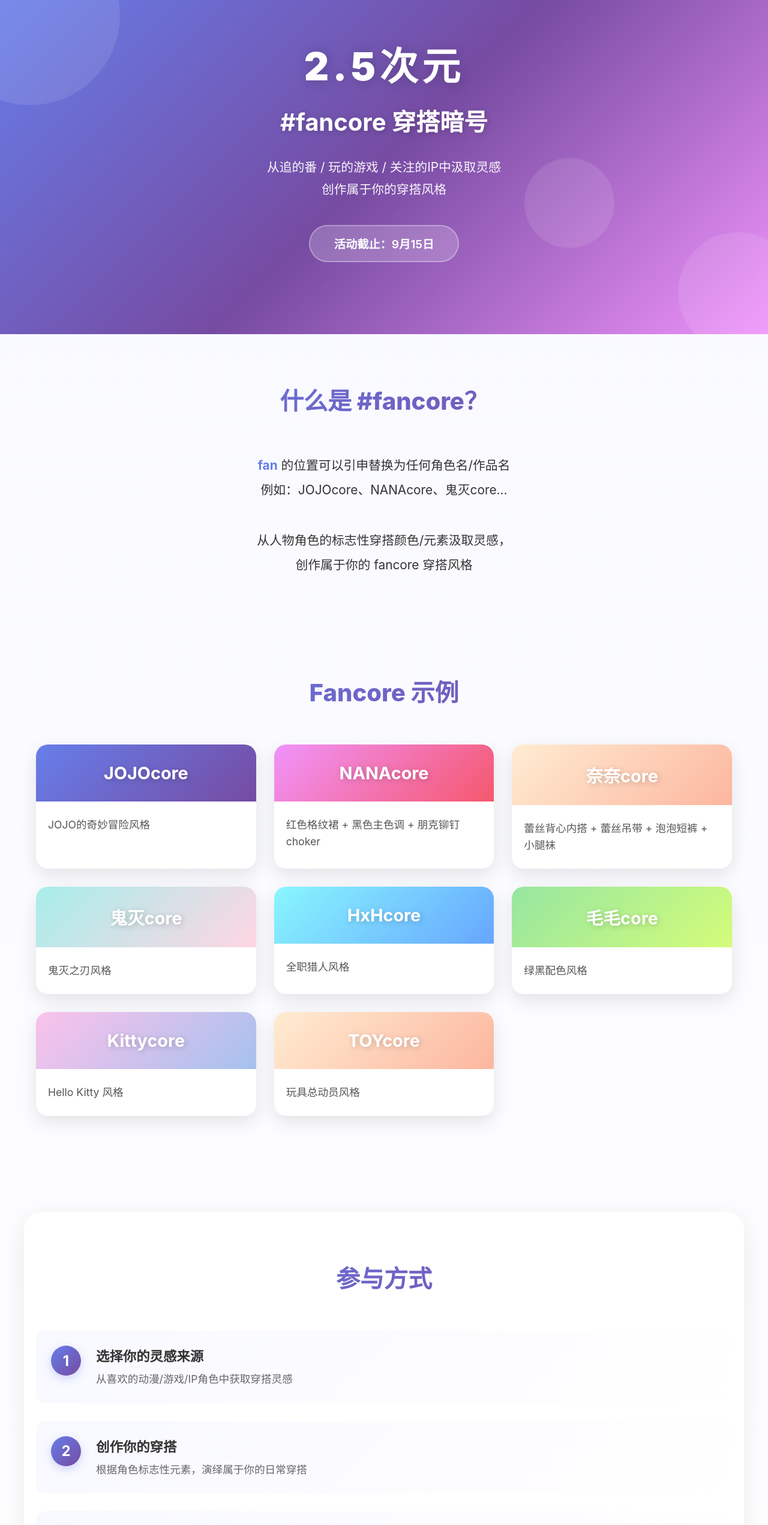
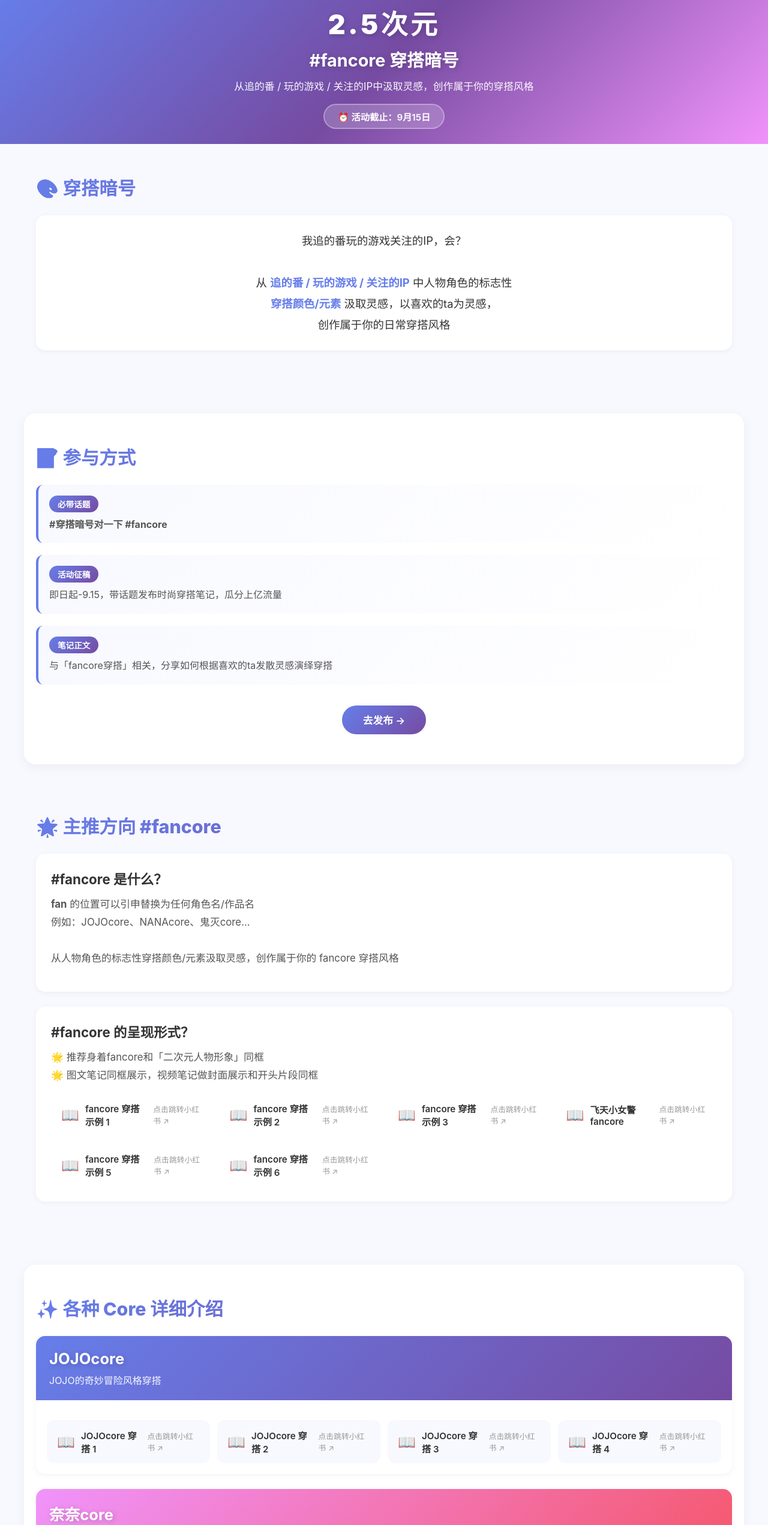
Before and after one commit to myoni113/fancore-brief, a Vue app: page / in a window 1280 px wide. Shown: the part 20-2562 px from the top of the page at 60% size. Built offline with nearby package versions, Linux system fonts and the light colour scheme.

Commit message:
feat: 按brief结构重写页面，Hero压缩30%，加入所有core笔记链接

```diff
--- a/src/pages/Home.vue
+++ b/src/pages/Home.vue
@@ -1,87 +1,151 @@
 <template>
   <div class="home">
-    <!-- Hero Section -->
+    <!-- Hero - 30% 高度 -->
     <section class="hero">
       <div class="hero-content">
         <h1 class="hero-title">2.5次元</h1>
         <h2 class="hero-subtitle">#fancore 穿搭暗号</h2>
-        <p class="hero-desc">从追的番 / 玩的游戏 / 关注的IP中汲取灵感<br/>创作属于你的穿搭风格</p>
-        <div class="hero-cta">
-          <span class="deadline">活动截止：9月15日</span>
-        </div>
-      </div>
-      <div class="hero-decoration">
-        <div class="deco-circle c1"></div>
-        <div class="deco-circle c2"></div>
-        <div class="deco-circle c3"></div>
+        <p class="hero-desc">从追的番 / 玩的游戏 / 关注的IP中汲取灵感，创作属于你的穿搭风格</p>
+        <span class="deadline">⏰ 活动截止：9月15日</span>
       </div>
     </section>
 
-    <!-- What is Fancore -->
-    <section class="section what-is">
-      <h2 class="section-title">什么是 #fancore？</h2>
-      <div class="what-is-content">
-        <p class="what-is-text">
-          <strong>fan</strong> 的位置可以引申替换为任何角色名/作品名<br/>
-          例如：JOJOcore、NANAcore、鬼灭core...<br/><br/>
-          从人物角色的标志性穿搭颜色/元素汲取灵感，<br/>
-          创作属于你的 fancore 穿搭风格
+    <!-- 1. 穿搭暗号 -->
+    <section class="section">
+      <h2 class="section-title">🎨 穿搭暗号</h2>
+      <div class="content-box">
+        <p class="intro-text">
+          我追的番玩的游戏关注的IP，会？<br/><br/>
+          从 <strong>追的番 / 玩的游戏 / 关注的IP</strong> 中人物角色的标志性<br/>
+          <strong>穿搭颜色/元素</strong> 汲取灵感，以喜欢的ta为灵感，<br/>
+          创作属于你的日常穿搭风格
         </p>
       </div>
     </section>
 
-    <!-- Fancore Examples -->
-    <section class="section examples">
-      <h2 class="section-title">Fancore 示例</h2>
-      <div class="examples-grid">
-        <div class="example-card" v-for="example in examples" :key="example.name">
-          <div class="example-header" :style="{ background: example.gradient }">
-            <h3>{{ example.name }}</h3>
-          </div>
-          <div class="example-body">
-            <p v-if="example.desc">{{ example.desc }}</p>
-            <p v-else class="coming-soon">即将揭晓</p>
-          </div>
+    <!-- 2. 参与方式 -->
+    <section class="section alt-bg">
+      <h2 class="section-title">📝 参与方式</h2>
+      <div class="participate-item">
+        <span class="label">必带话题</span>
+        <p class="hashtags">#穿搭暗号对一下 #fancore</p>
+      </div>
+      <div class="participate-item">
+        <span class="label">活动征稿</span>
+        <p>即日起-9.15，带话题发布时尚穿搭笔记，瓜分上亿流量</p>
+      </div>
+      <div class="participate-item">
+        <span class="label">笔记正文</span>
+        <p>与「fancore穿搭」相关，分享如何根据喜欢的ta发散灵感演绎穿搭</p>
+      </div>
+      <div class="publish-wrap">
+        <a href="https://www.xiaohongshu.com/publish/publish" target="_blank" class="btn-publish">去发布 →</a>
+      </div>
+    </section>
+
+    <!-- 3. 主推方向 #fancore -->
+    <section class="section">
+      <h2 class="section-title">🌟 主推方向 #fancore</h2>
+
+      <!-- #fancore 是什么 -->
+      <div class="content-box">
+        <h3 class="sub-title">#fancore 是什么？</h3>
+        <p class="desc-text">
+          <strong>fan</strong> 的位置可以引申替换为任何角色名/作品名<br/>
+          例如：JOJOcore、NANAcore、鬼灭core...<br/><br/>
+          从人物角色的标志性穿搭颜色/元素汲取灵感，创作属于你的 fancore 穿搭风格
+        </p>
+      </div>
+
+      <!-- #fancore 的呈现形式 -->
+      <div class="content-box">
+        <h3 class="sub-title">#fancore 的呈现形式？</h3>
+        <p class="desc-text">
+          🌟 推荐身着fancore和「二次元人物形象」同框<br/>
+          🌟 图文笔记同框展示，视频笔记做封面展示和开头片段同框
+        </p>
+        <div class="notes-grid">
+          <a v-for="note in presentationNotes" :key="note.id" :href="getNoteUrl(note.id)" target="_blank" class="note-card">
+            <span class="note-icon">📖</span>
+            <span class="note-title">{{ note.title }}</span>
+            <span class="note-hint">点击跳转小红书 ↗</span>
+          </a>
         </div>
       </div>
     </section>
 
-    <!-- How to Participate -->
-    <section class="section participate">
-      <h2 class="section-title">参与方式</h2>
-      <div class="steps">
-        <div class="step">
-          <div class="step-number">1</div>
-          <div class="step-content">
-            <h3>选择你的灵感来源</h3>
-            <p>从喜欢的动漫/游戏/IP角色中获取穿搭灵感</p>
+    <!-- 4. 各种 core 详细介绍 -->
+    <section class="section alt-bg">
+      <h2 class="section-title">✨ 各种 Core 详细介绍</h2>
+
+      <div v-for="core in cores" :key="core.name" class="core-detail">
+        <div class="core-header" :style="{ background: core.gradient }">
+          <h3>{{ core.name }}</h3>
+          <p v-if="core.desc">{{ core.desc }}</p>
+        </div>
+        <div class="core-notes">
+          <a v-for="note in core.notes" :key="note.id" :href="getNoteUrl(note.id)" target="_blank" class="note-card">
+            <span class="note-icon">📖</span>
+            <span class="note-title">{{ note.title }}</span>
+            <span class="note-hint">点击跳转小红书 ↗</span>
+          </a>
+        </div>
+      </div>
+    </section>
+
+    <!-- 5. 你的 #fancore -->
+    <section class="section">
+      <h2 class="section-title">💫 你的 #fancore？</h2>
+      <div class="content-box center">
+        <p class="desc-text">
+          期待发布属于你的fancore，给到只有同推才能认出的穿搭暗号
+        </p>
+        <p class="tip-text">
+          *标题正文推荐出现人物角色/动漫名+穿搭相关关键词
+        </p>
+        <a href="https://www.xiaohongshu.com/publish/publish" target="_blank" class="btn-publish">
+          点击发布 →
+        </a>
+      </div>
+    </section>
+
+    <!-- 6. 其他内容方向 -->
+    <section class="section alt-bg">
+      <h2 class="section-title">🎬 其他内容方向</h2>
+      <div class="other-directions">
+        <div class="direction-card">
+          <h4>影响穿搭审美的动画</h4>
+        </div>
+        <div class="direction-card">
+          <h4>阿宅现生怎么穿</h4>
+          <div class="core-notes">
+            <a href="https://www.xiaohongshu.com/explore/697ed2d7000000000a0331b7" target="_blank" class="note-card">
+              <span class="note-icon">📖</span>
+              <span class="note-title">阿宅现生穿搭</span>
+              <span class="note-hint">点击跳转小红书 ↗</span>
+            </a>
           </div>
         </div>
-        <div class="step">
-          <div class="step-number">2</div>
-          <div class="step-content">
-            <h3>创作你的穿搭</h3>
-            <p>根据角色标志性元素，演绎属于你的日常穿搭</p>
+        <div class="direction-card">
+          <h4>痛衣穿出门</h4>
+          <div class="core-notes">
+            <a href="https://www.xiaohongshu.com/explore/69c148fb0000000023004de3" target="_blank" class="note-card">
+              <span class="note-icon">📖</span>
+              <span class="note-title">谁说这优衣库集英社联名穿不出去的……</span>
+              <span class="note-hint">点击跳转小红书 ↗</span>
+            </a>
           </div>
         </div>
-        <div class="step">
-          <div class="step-number">3</div>
-          <div class="step-content">
-            <h3>发布笔记</h3>
-            <p>带话题 <strong>#穿搭暗号对一下</strong> <strong>#fancore</strong> 发布时尚穿搭笔记</p>
+        <div class="direction-card">
+          <h4>从动漫中走出来之人</h4>
+          <div class="core-notes">
+            <a href="https://www.xiaohongshu.com/explore/66155efc000000001a014cef" target="_blank" class="note-card">
+              <span class="note-icon">📖</span>
+              <span class="note-title">从动漫中走出来之人</span>
+              <span class="note-hint">点击跳转小红书 ↗</span>
+            </a>
           </div>
         </div>
-        <div class="step">
-          <div class="step-number">4</div>
-          <div class="step-content">
-            <h3>瓜分流量</h3>
-            <p>参与瓜分上亿流量，让更多人看到你的创意</p>
-          </div>
-        </div>
-      </div>
-      <div class="participate-note">
-        <p>💡 <strong>推荐</strong>：身着 fancore 与「二次元人物形象」同框</p>
-        <p>💡 笔记正文需与「fancore穿搭」相关</p>
       </div>
     </section>
 
@@ -94,362 +158,411 @@
 </template>
 
 <script setup lang="ts">
-const examples = [
+const getNoteUrl = (id: string) => `https://www.xiaohongshu.com/explore/${id}`
+
+const presentationNotes = [
+  { id: '6a5cecc5000000000e03600f', title: 'fancore 穿搭示例 1' },
+  { id: '6a4919f50000000017008dd1', title: 'fancore 穿搭示例 2' },
+  { id: '6a42815a0000000017028f5d', title: 'fancore 穿搭示例 3' },
+  { id: '66a21a8e000000000d00d790', title: '飞天小女警 fancore' },
+  { id: '6a5209ce000000001c0246d2', title: 'fancore 穿搭示例 5' },
+  { id: '69cba614000000002301124d', title: 'fancore 穿搭示例 6' },
+]
+
+const cores = [
   {
     name: 'JOJOcore',
     gradient: 'linear-gradient(135deg, #667eea 0%, #764ba2 100%)',
-    desc: 'JOJO的奇妙冒险风格'
+    desc: 'JOJO的奇妙冒险风格穿搭',
+    notes: [
+      { id: '6a63776d000000000f011804', title: 'JOJOcore 穿搭 1' },
+      { id: '686324d0000000002400ba7b', title: 'JOJOcore 穿搭 2' },
+      { id: '68cbe088000000001302bb22', title: 'JOJOcore 穿搭 3' },
+      { id: '6a4903b6000000001702f22f', title: 'JOJOcore 穿搭 4' },
+    ]
+  },
+  {
+    name: '奈奈core',
+    gradient: 'linear-gradient(135deg, #f093fb 0%, #f5576c 100%)',
+    desc: '蕾丝背心内搭 + 蕾丝吊带 + 泡泡短裤 + 小腿袜',
+    notes: [
+      { id: '6a5209ce000000001c0246d2', title: '奈奈core 穿搭 1' },
+      { id: '6a606c1f000000000301e3a9', title: '奈奈core 穿搭 2' },
+    ]
   },
   {
     name: 'NANAcore',
-    gradient: 'linear-gradient(135deg, #f093fb 0%, #f5576c 100%)',
-    desc: '红色格纹裙 + 黑色主色调 + 朋克铆钉choker'
+    gradient: 'linear-gradient(135deg, #ffecd2 0%, #fcb69f 100%)',
+    desc: '红色格纹裙 + 黑色主色调 + 朋克铆钉choker',
+    notes: [
+      { id: '699c2b5f000000000b010118', title: 'NANAcore 穿搭' },
+    ]
   },
   {
-    name: '奈奈core',
-    gradient: 'linear-gradient(135deg, #ffecd2 0%, #fcb69f 100%)',
-    desc: '蕾丝背心内搭 + 蕾丝吊带 + 泡泡短裤 + 小腿袜'
+    name: '迪士尼core',
+    gradient: 'linear-gradient(135deg, #a8edea 0%, #fed6e3 100%)',
+    desc: '迪士尼公主风格穿搭',
+    notes: [
+      { id: '6a144312000000000702c5dd', title: '迪士尼core 穿搭 1' },
+      { id: '6905f016000000000700ef7d', title: '迪士尼core 穿搭 2' },
+      { id: '690f8c7f0000000007009153', title: '迪士尼core 穿搭 3' },
+      { id: '6a57b835000000000f005ff0', title: '迪士尼core 穿搭 4' },
+    ]
+  },
+  {
+    name: '飞天小女警core',
+    gradient: 'linear-gradient(135deg, #96e6a1 0%, #d4fc79 100%)',
+    desc: '飞天小女警风格穿搭',
+    notes: [
+      { id: '66a21a8e000000000d00d790', title: '飞天小女警 1' },
+      { id: '69ef6af00000000036018fc7', title: '飞天小女警 2' },
+      { id: '6a2cb6b30000000035032d91', title: '飞天小女警 3' },
+    ]
   },
   {
     name: '鬼灭core',
-    gradient: 'linear-gradient(135deg, #a8edea 0%, #fed6e3 100%)',
-    desc: '鬼灭之刃风格'
+    gradient: 'linear-gradient(135deg, #ff9a9e 0%, #fecfef 100%)',
+    desc: '鬼灭之刃风格穿搭',
+    notes: [
+      { id: '68d486eb000000001101c0fe', title: '鬼灭core 穿搭 1' },
+      { id: '6930124b000000001e004eae', title: '鬼灭core 穿搭 2' },
+    ]
   },
   {
     name: 'HxHcore',
     gradient: 'linear-gradient(135deg, #89f7fe 0%, #66a6ff 100%)',
-    desc: '全职猎人风格'
-  },
-  {
-    name: '毛毛core',
-    gradient: 'linear-gradient(135deg, #96e6a1 0%, #d4fc79 100%)',
-    desc: '绿黑配色风格'
+    desc: '全职猎人风格穿搭',
+    notes: [
+      { id: '6a2892550000000022017706', title: 'HxHcore 穿搭' },
+    ]
   },
   {
     name: 'Kittycore',
     gradient: 'linear-gradient(135deg, #fbc2eb 0%, #a6c1ee 100%)',
-    desc: 'Hello Kitty 风格'
+    desc: 'Hello Kitty 风格穿搭',
+    notes: [
+      { id: '68ff906c0000000003038fc5', title: 'Kittycore 穿搭' },
+    ]
   },
   {
     name: 'TOYcore',
     gradient: 'linear-gradient(135deg, #ffecd2 0%, #fcb69f 100%)',
-    desc: '玩具总动员风格'
-  }
+    desc: '玩具总动员风格穿搭（重做颜色提取）',
+    notes: [
+      { id: '6a04488900000000370364b5', title: 'TOYcore 穿搭' },
+    ]
+  },
 ]
 </script>
 
 <style scoped>
 .home {
   min-height: 100vh;
-  background: linear-gradient(180deg, #f8f9ff 0%, #ffffff 100%);
+  background: #f8f9ff;
 }
 
-/* Hero Section */
+/* Hero - 30% */
 .hero {
-  position: relative;
-  padding: 80px 20px 120px;
+  height: 30vh;
+  min-height: 260px;
   background: linear-gradient(135deg, #667eea 0%, #764ba2 50%, #f093fb 100%);
   color: white;
-  overflow: hidden;
+  display: flex;
+  align-items: center;
+  justify-content: center;
+  text-align: center;
+  padding: 20px;
 }
 
-.hero-content {
-  max-width: 800px;
-  margin: 0 auto;
-  text-align: center;
-  position: relative;
-  z-index: 2;
-}
+.hero-content { max-width: 800px; }
 
 .hero-title {
-  font-size: 4rem;
+  font-size: 2.8rem;
   font-weight: 900;
-  margin: 0 0 20px;
-  text-shadow: 2px 2px 20px rgba(0, 0, 0, 0.2);
-  letter-spacing: 0.1em;
+  margin: 0 0 8px;
+  text-shadow: 2px 2px 10px rgba(0,0,0,.2);
+  letter-spacing: .1em;
 }
 
 .hero-subtitle {
-  font-size: 2.5rem;
+  font-size: 1.8rem;
   font-weight: 700;
-  margin: 0 0 30px;
-  text-shadow: 2px 2px 10px rgba(0, 0, 0, 0.2);
+  margin: 0 0 12px;
+  text-shadow: 2px 2px 10px rgba(0,0,0,.2);
 }
 
 .hero-desc {
-  font-size: 1.3rem;
-  line-height: 1.8;
-  margin: 0 0 40px;
-  opacity: 0.95;
-}
-
-.hero-cta {
-  margin-top: 40px;
+  font-size: 1.05rem;
+  line-height: 1.6;
+  margin: 0 0 16px;
+  opacity: .95;
 }
 
 .deadline {
   display: inline-block;
-  padding: 15px 40px;
-  background: rgba(255, 255, 255, 0.2);
+  padding: 8px 22px;
+  background: rgba(255,255,255,.2);
   backdrop-filter: blur(10px);
-  border-radius: 50px;
-  font-size: 1.2rem;
+  border-radius: 30px;
+  font-size: .95rem;
   font-weight: 600;
-  border: 2px solid rgba(255, 255, 255, 0.3);
+  border: 2px solid rgba(255,255,255,.3);
 }
 
-.hero-decoration {
-  position: absolute;
-  top: 0;
-  left: 0;
-  right: 0;
-  bottom: 0;
-  z-index: 1;
-}
-
-.deco-circle {
-  position: absolute;
-  border-radius: 50%;
-  background: rgba(255, 255, 255, 0.1);
-  animation: float 6s ease-in-out infinite;
-}
-
-.deco-circle.c1 {
-  width: 300px;
-  height: 300px;
-  top: -100px;
-  left: -100px;
-  animation-delay: 0s;
-}
-
-.deco-circle.c2 {
-  width: 200px;
-  height: 200px;
-  bottom: -50px;
-  right: -50px;
-  animation-delay: 2s;
-}
-
-.deco-circle.c3 {
-  width: 150px;
-  height: 150px;
-  top: 50%;
-  right: 20%;
-  animation-delay: 4s;
-}
-
-@keyframes float {
-  0%, 100% { transform: translateY(0) rotate(0deg); }
-  50% { transform: translateY(-20px) rotate(5deg); }
-}
-
-/* Section Styles */
+/* Sections */
 .section {
   max-width: 1200px;
   margin: 0 auto;
-  padding: 80px 20px;
+  padding: 50px 20px;
+}
+
+.alt-bg {
+  background: white;
+  border-radius: 20px;
+  margin: 30px auto;
+  box-shadow: 0 5px 20px rgba(0,0,0,.05);
 }
 
 .section-title {
-  font-size: 2.5rem;
+  font-size: 1.9rem;
   font-weight: 800;
-  text-align: center;
-  margin: 0 0 60px;
+  margin: 0 0 25px;
   background: linear-gradient(135deg, #667eea 0%, #764ba2 100%);
   -webkit-background-clip: text;
   -webkit-text-fill-color: transparent;
   background-clip: text;
 }
 
-/* What is Fancore */
-.what-is-content {
-  max-width: 800px;
-  margin: 0 auto;
+.sub-title {
+  font-size: 1.4rem;
+  font-weight: 700;
+  margin: 0 0 12px;
+  color: #333;
 }
 
-.what-is-text {
-  font-size: 1.3rem;
-  line-height: 2;
+/* Content */
+.content-box {
+  background: white;
+  border-radius: 15px;
+  padding: 25px;
+  margin-bottom: 25px;
+  box-shadow: 0 2px 10px rgba(0,0,0,.05);
+}
+
+.alt-bg .content-box {
+  background: #f8f9ff;
+}
+
+.intro-text {
+  font-size: 1.15rem;
+  line-height: 1.9;
   text-align: center;
   color: #333;
 }
 
-.what-is-text strong {
+.intro-text strong {
   color: #667eea;
   font-weight: 700;
 }
 
-/* Examples Grid */
-.examples-grid {
-  display: grid;
-  grid-template-columns: repeat(auto-fit, minmax(280px, 1fr));
-  gap: 30px;
-  margin-top: 40px;
+.desc-text {
+  font-size: 1.05rem;
+  line-height: 1.8;
+  color: #555;
+  margin: 0 0 15px;
 }
 
-.example-card {
-  background: white;
-  border-radius: 20px;
-  overflow: hidden;
-  box-shadow: 0 10px 30px rgba(0, 0, 0, 0.1);
-  transition: transform 0.3s ease, box-shadow 0.3s ease;
+.tip-text {
+  font-size: .95rem;
+  color: #888;
+  font-style: italic;
+  margin: 12px 0;
 }
 
-.example-card:hover {
-  transform: translateY(-10px);
-  box-shadow: 0 15px 40px rgba(0, 0, 0, 0.15);
+.center { text-align: center; }
+
+/* Participate */
+.participate-item {
+  margin-bottom: 20px;
+  padding: 18px;
+  background: linear-gradient(135deg, #f8f9ff 0%, #fff 100%);
+  border-radius: 12px;
+  border-left: 4px solid #667eea;
 }
 
-.example-header {
-  padding: 30px 20px;
+.label {
+  display: inline-block;
+  padding: 4px 14px;
+  background: linear-gradient(135deg, #667eea 0%, #764ba2 100%);
   color: white;
-  text-align: center;
+  border-radius: 20px;
+  font-size: .85rem;
+  font-weight: 600;
+  margin-bottom: 8px;
 }
 
-.example-header h3 {
-  font-size: 1.8rem;
+.hashtags {
+  font-size: 1.2rem;
   font-weight: 700;
-  margin: 0;
-  text-shadow: 2px 2px 10px rgba(0, 0, 0, 0.2);
+  color: #667eea;
+  margin: 8px 0;
 }
 
-.example-body {
-  padding: 25px 20px;
-}
-
-.example-body p {
-  font-size: 1.1rem;
+.participate-item p {
+  font-size: 1rem;
   line-height: 1.6;
   color: #555;
   margin: 0;
 }
 
-.coming-soon {
-  color: #999;
-  font-style: italic;
+.publish-wrap {
+  text-align: center;
+  margin-top: 20px;
 }
 
-/* Participate Section */
-.participate {
-  background: white;
-  border-radius: 30px;
-  margin: 80px auto;
-  box-shadow: 0 10px 40px rgba(0, 0, 0, 0.08);
+/* Notes */
+.notes-grid, .core-notes {
+  display: grid;
+  grid-template-columns: repeat(auto-fill, minmax(220px, 1fr));
+  gap: 12px;
+  margin-top: 15px;
 }
 
-.steps {
-  display: flex;
-  flex-direction: column;
-  gap: 30px;
-  margin-top: 40px;
+.core-notes {
+  padding: 18px;
 }
 
-.step {
+.note-card {
   display: flex;
-  align-items: flex-start;
-  gap: 25px;
-  padding: 25px;
-  background: linear-gradient(135deg, #f8f9ff 0%, #ffffff 100%);
-  border-radius: 15px;
-  transition: transform 0.3s ease;
+  align-items: center;
+  padding: 12px 15px;
+  background: white;
+  border-radius: 12px;
+  text-decoration: none;
+  color: inherit;
+  transition: all .3s ease;
+  border: 2px solid transparent;
+  gap: 10px;
 }
 
-.step:hover {
-  transform: translateX(10px);
+.alt-bg .note-card {
+  background: #f8f9ff;
 }
 
-.step-number {
-  flex-shrink: 0;
-  width: 50px;
-  height: 50px;
-  background: linear-gradient(135deg, #667eea 0%, #764ba2 100%);
-  color: white;
-  border-radius: 50%;
-  display: flex;
-  align-items: center;
-  justify-content: center;
-  font-size: 1.5rem;
-  font-weight: 700;
-  box-shadow: 0 5px 15px rgba(102, 126, 234, 0.3);
+.note-card:hover {
+  transform: translateY(-2px);
+  box-shadow: 0 5px 15px rgba(102,126,234,.2);
+  border-color: #667eea;
 }
 
-.step-content {
-  flex: 1;
+.note-icon {
+  font-size: 1.5rem;
+  flex-shrink: 0;
 }
 
-.step-content h3 {
-  font-size: 1.4rem;
-  font-weight: 700;
-  margin: 0 0 10px;
+.note-title {
+  font-size: .95rem;
+  font-weight: 600;
   color: #333;
 }
 
-.step-content p {
-  font-size: 1.1rem;
-  line-height: 1.6;
-  color: #666;
-  margin: 0;
+.note-hint {
+  font-size: .8rem;
+  color: #999;
 }
 
-.participate-note {
-  margin-top: 50px;
-  padding: 30px;
-  background: linear-gradient(135deg, #667eea 0%, #764ba2 100%);
-  border-radius: 20px;
+/* Core Detail */
+.core-detail {
+  background: white;
+  border-radius: 15px;
+  overflow: hidden;
+  margin-bottom: 25px;
+  box-shadow: 0 2px 10px rgba(0,0,0,.05);
+}
+
+.core-header {
+  padding: 22px;
   color: white;
 }
 
-.participate-note p {
-  font-size: 1.1rem;
-  line-height: 1.8;
-  margin: 10px 0;
+.core-header h3 {
+  font-size: 1.6rem;
+  font-weight: 700;
+  margin: 0 0 8px;
+  text-shadow: 2px 2px 10px rgba(0,0,0,.2);
+}
+
+.core-header p {
+  font-size: 1rem;
+  margin: 0;
+  opacity: .95;
+}
+
+/* Other Directions */
+.other-directions {
+  display: grid;
+  gap: 15px;
+}
+
+.direction-card {
+  background: white;
+  border-radius: 15px;
+  padding: 22px;
+  box-shadow: 0 2px 10px rgba(0,0,0,.05);
+}
+
+.alt-bg .direction-card {
+  background: #f8f9ff;
+}
+
+.direction-card h4 {
+  font-size: 1.2rem;
+  font-weight: 700;
+  margin: 0 0 12px;
+  color: #333;
+}
+
+/* Publish Button */
+.btn-publish {
+  display: inline-block;
+  padding: 12px 35px;
+  background: linear-gradient(135deg, #667eea 0%, #764ba2 100%);
+  color: white !important;
+  text-decoration: none;
+  border-radius: 30px;
+  font-size: 1.05rem;
+  font-weight: 600;
+  margin-top: 15px;
+  transition: all .3s ease;
+}
+
+.btn-publish:hover {
+  transform: translateY(-3px);
+  box-shadow: 0 5px 20px rgba(102,126,234,.4);
 }
 
 /* Footer */
 .footer {
   text-align: center;
-  padding: 60px 20px;
+  padding: 35px 20px;
   background: linear-gradient(135deg, #667eea 0%, #764ba2 100%);
   color: white;
+  margin-top: 50px;
 }
 
-.footer p {
-  margin: 10px 0;
-  font-size: 1.1rem;
-}
+.footer p { margin: 8px 0; font-size: 1rem; }
 
 .footer-hashtags {
-  font-size: 1.3rem;
+  font-size: 1.2rem;
   font-weight: 600;
-  opacity: 0.9;
+  opacity: .9;
 }
 
 /* Responsive */
 @media (max-width: 768px) {
-  .hero-title {
-    font-size: 2.5rem;
-  }
-
-  .hero-subtitle {
-    font-size: 1.8rem;
-  }
-
-  .hero-desc {
-    font-size: 1.1rem;
-  }
-
-  .section-title {
-    font-size: 2rem;
-  }
-
-  .examples-grid {
-    grid-template-columns: 1fr;
-  }
-
-  .step {
-    flex-direction: column;
-    align-items: center;
-    text-align: center;
-  }
+  .hero-title { font-size: 2rem; }
+  .hero-subtitle { font-size: 1.4rem; }
+  .section-title { font-size: 1.5rem; }
+  .notes-grid, .core-notes { grid-template-columns: 1fr; }
 }
 </style>
```
Also changed, not shown: .cowork.json, .cowork/memory.md, 1 other file (tests, documents, lock files or other folders).
